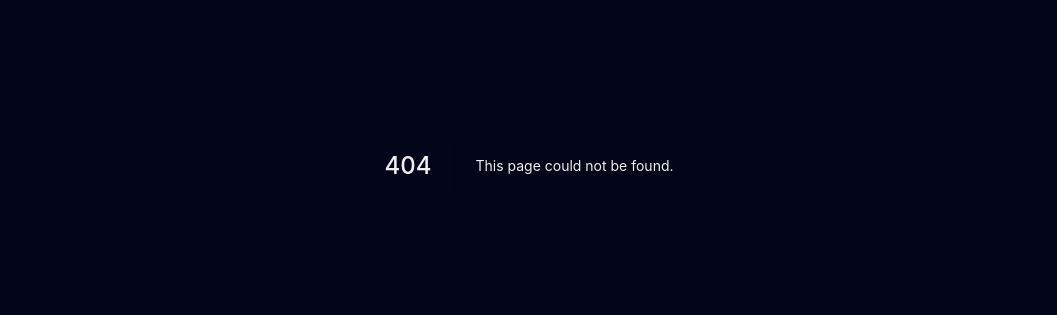
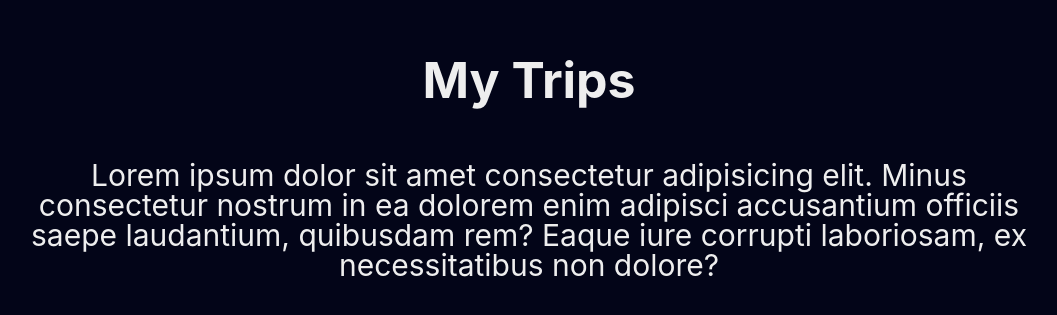
Before and after one commit to marcioandradejs/my-trips, a Next.js app: page /about in a window 1280 px wide. Before the commit this address had no page. Shown: the part 235-550 px from the top of the page, without its empty margins (111-1168 px from the left). Built offline with nearby package versions, Linux system fonts and the light colour scheme.

Commit message:
criando pagina About (rota simples e estatica)

```diff
--- a/src/components/LinkWrapper/styles.ts
+++ b/src/components/LinkWrapper/styles.ts
@@ -2,7 +2,7 @@ import styled from 'styled-components'
 
 export const Wrapper = styled.div`
   position: fixed;
-  z-index: 1100; // biffer than leaflet
+  z-index: 1100; // bigger than leaflet
   top: var(--medium);
   right: var(--medium);
   color: var(--white);
@@ -14,7 +14,7 @@ export const Wrapper = styled.div`
 
   &:hover {
     svg {
-      color: var(--hightlight);
+      color: var(--highlight);
     }
   }
 `
--- /dev/null
+++ b/src/pages/about.tsx
@@ -0,0 +1,5 @@
+import AboutTemplate from 'templates/About'
+
+const About = () => <AboutTemplate />
+
+export default About
--- /dev/null
+++ b/src/templates/About/index.tsx
@@ -0,0 +1,24 @@
+import { CloseOutline } from '@styled-icons/evaicons-outline/CloseOutline'
+import LinkWrapper from 'components/LinkWrapper'
+
+import * as S from './styles'
+
+const AboutTemplate = () => (
+  <S.Content>
+    <LinkWrapper href="/">
+      <CloseOutline size={32} aria-label="Close" />
+    </LinkWrapper>
+
+    <S.Heading>My Trips</S.Heading>
+    <S.Body>
+      <p>
+        Lorem ipsum dolor sit amet consectetur adipisicing elit. Minus
+        consectetur nostrum in ea dolorem enim adipisci accusantium officiis
+        saepe laudantium, quibusdam rem? Eaque iure corrupti laboriosam, ex
+        necessitatibus non dolore?
+      </p>
+    </S.Body>
+  </S.Content>
+)
+
+export default AboutTemplate
--- /dev/null
+++ b/src/templates/About/styles.ts
@@ -0,0 +1,26 @@
+import styled from 'styled-components'
+
+export const Content = styled.section`
+  text-align: center;
+  display: flex;
+  align-items: center;
+  justify-content: center;
+  flex-direction: column;
+  height: 100vh;
+  max-width: var(--container);
+  margin: auto;
+`
+
+export const Heading = styled.h1`
+  font-size: var(--large);
+  margin-bottom: var(--large);
+`
+
+export const Body = styled.div`
+  // serve para estilos do body
+  // p, a, ul, li, blockquote
+  p {
+    font-size: var(--medium);
+    line-height: var(--medium);
+  }
+`
```
Also changed, not shown: src/pages/index.tsx (+11 -1 lines).
